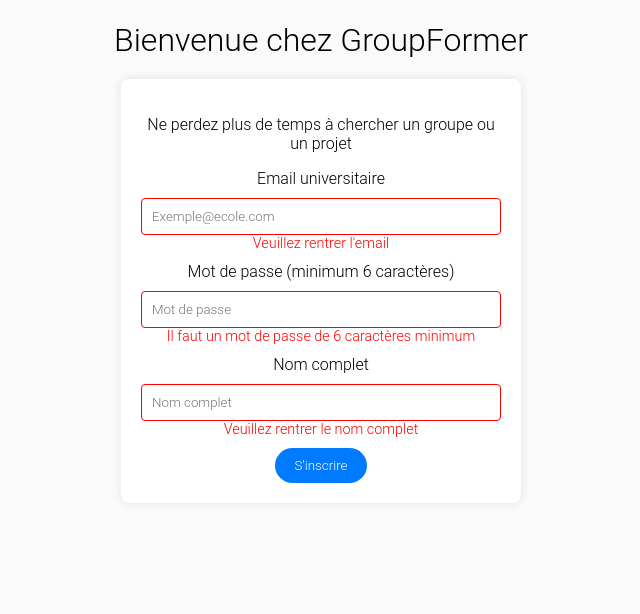
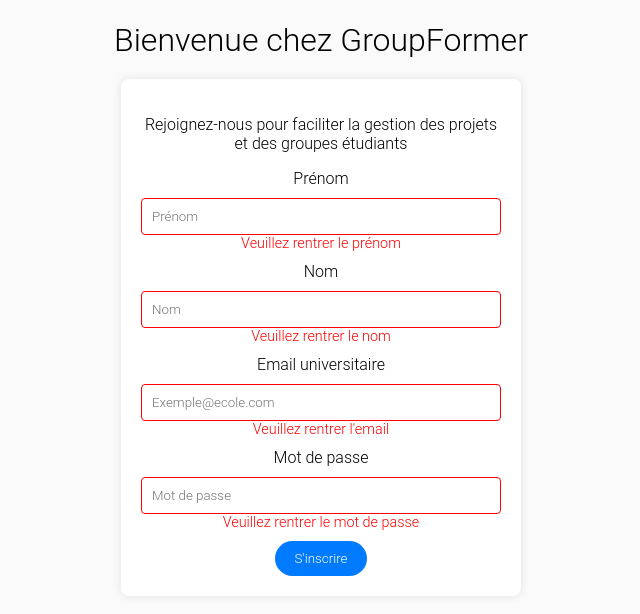
Before and after one commit to SaadaLaura/GroupFormer, an Angular app in the folder front/: page /register in a window 1280 px wide. Both pictures are taken after a click on the button "S'inscrire". Shown: the top 614 px of the page, without its empty margins (319-959 px from the left). Built offline with nearby package versions, Linux system fonts and the light colour scheme.

Commit message:
add message ajout etudiant page home + ajout inscription

```diff
--- a/front/src/app/home/home.component.html
+++ b/front/src/app/home/home.component.html
@@ -15,7 +15,9 @@
         </div>
     </section>
     <ng-container *ngIf="isLoggedIn; else notLoggedInContent">
-       <!-- TO DO : stat personnel ou recommandation d'équipe ou projet a voir-->
+        <ng-container *ngIf="userRole === 'admin'">
+            <p class="infoAdmin">Pour permettre aux étudiants d'accéder à la plateforme, veuillez suivre les instructions sur la page <a href="/profil">gestion-étudiant</a>.</p>
+        </ng-container>
     </ng-container>
     <ng-template #notLoggedInContent>
         <button (click)="navigateTo('register')" class="signup-btn">S'inscrire maintenant</button>
--- a/front/src/app/home/home.component.scss
+++ b/front/src/app/home/home.component.scss
@@ -33,7 +33,9 @@
   margin-bottom: 15px;
   text-align: left;
 }
-
+.infoAdmin{
+  text-align: left;
+}
 .description-section {
   margin: 20px 0;
   padding: 20px;
--- a/front/src/app/home/home.component.ts
+++ b/front/src/app/home/home.component.ts
@@ -3,6 +3,7 @@ import { CommonModule } from '@angular/common';
 import { Router } from '@angular/router';
 import { StateService } from '../services/state.service';
 import { NavbarComponent } from '../navbar/navbar.component';
+import { UsersService } from '../services/users.service';
 
 @Component({
   selector: 'app-home',
@@ -13,11 +14,20 @@ import { NavbarComponent } from '../navbar/navbar.component';
 })
 export class HomeComponent implements OnInit {
   isLoggedIn: boolean = false;
+  userRole: string | null = null;
 
-  constructor(private router: Router, private stateService: StateService) {}
+  constructor(private router: Router, private stateService: StateService, private usersService: UsersService) {}
 
   ngOnInit(): void {
     this.isLoggedIn = localStorage.getItem('isLoggedIn') === 'true';
+    if (this.isLoggedIn) {
+      const token = localStorage.getItem('token');
+      if (token) {
+        this.usersService.getUserInfo(token).subscribe(user => {
+          this.userRole = user.role;
+        });
+      }
+    }
   }
 
   navigateTo(route: string): void {
--- a/front/src/app/register/register.component.html
+++ b/front/src/app/register/register.component.html
@@ -1,14 +1,17 @@
 <h1 class="main-title">Bienvenue chez GroupFormer</h1>
 <div class="register-container">
-  <p>Ne perdez plus de temps à chercher un groupe ou un projet</p>
+  <p>Rejoignez-nous pour faciliter la gestion des projets et des groupes étudiants</p>
+  <label for="firstname">Prénom</label>
+  <input type="text" id="firstname" placeholder="Prénom" class="input-box" [(ngModel)]="firstname" [ngClass]="{'error': firstnameError}" (keydown.enter)="register()">
+  <div *ngIf="firstnameError" class="error-message">Veuillez rentrer le prénom</div>
+  <label for="lastname">Nom</label>
+  <input type="text" id="lastname" placeholder="Nom" class="input-box" [(ngModel)]="lastname" [ngClass]="{'error': lastnameError}" (keydown.enter)="register()">
+  <div *ngIf="lastnameError" class="error-message">Veuillez rentrer le nom</div>
   <label for="email">Email universitaire</label>
   <input type="email" id="email" placeholder="Exemple@ecole.com" class="input-box" [(ngModel)]="email" [ngClass]="{'error': emailError}" (keydown.enter)="register()">
   <div *ngIf="emailError" class="error-message">Veuillez rentrer l'email</div>
-  <label for="password">Mot de passe (minimum 6 caractères)</label>
+  <label for="password">Mot de passe</label>
   <input type="password" id="password" placeholder="Mot de passe" class="input-box" [(ngModel)]="password" [ngClass]="{'error': passwordError}" (keydown.enter)="register()">
-  <div *ngIf="passwordError" class="error-message">Il faut un mot de passe de 6 caractères minimum</div>
-  <label for="fullName">Nom complet</label>
-  <input type="text" id="fullName" placeholder="Nom complet" class="input-box" [(ngModel)]="fullName" [ngClass]="{'error': fullNameError}" (keydown.enter)="register()">
-  <div *ngIf="fullNameError" class="error-message">Veuillez rentrer le nom complet</div>
+  <div *ngIf="passwordError" class="error-message">Veuillez rentrer le mot de passe</div>
   <button (click)="register()" class="register-btn">S'inscrire</button>
 </div>
--- a/front/src/app/register/register.component.ts
+++ b/front/src/app/register/register.component.ts
@@ -2,6 +2,7 @@ import { Component } from '@angular/core';
 import { Router } from '@angular/router';
 import { CommonModule } from '@angular/common';
 import { FormsModule } from '@angular/forms';
+import { UsersService } from '../services/users.service';
 
 @Component({
   selector: 'app-register',
@@ -13,22 +14,41 @@ import { FormsModule } from '@angular/forms';
 export class RegisterComponent {
   email: string = '';
   password: string = '';
-  fullName: string = '';
+  firstname: string = '';
+  lastname: string = '';
   emailError: boolean = false;
   passwordError: boolean = false;
-  fullNameError: boolean = false;
+  firstnameError: boolean = false;
+  lastnameError: boolean = false;
 
-  constructor(private router: Router) {}
+  constructor(private router: Router, private usersService: UsersService) {}
 
   register() {
     this.emailError = !this.email;
-    this.passwordError = this.password.length < 6;
-    this.fullNameError = !this.fullName;
+    this.passwordError = !this.password;
+    this.firstnameError = !this.firstname;
+    this.lastnameError = !this.lastname;
 
-    if (!this.emailError && !this.passwordError && !this.fullNameError) {
-      alert('Vous êtes bien inscrit');
-      localStorage.setItem('isLoggedIn', 'true');
-      this.router.navigate(['/']);
+    if (!this.emailError && !this.passwordError && !this.firstnameError && !this.lastnameError) {
+      const user = {
+        firstname: this.firstname,
+        lastname: this.lastname,
+        email: this.email,
+        password: this.password,
+        role: 'admin' // Role is set to 'admin'
+      };
+
+      this.usersService.register(user).subscribe({
+        next: () => {
+          alert('Vous êtes bien inscrit');
+          localStorage.setItem('isLoggedIn', 'true');
+          this.router.navigate(['/']);
+        },
+        error: (error) => {
+          console.error('Erreur lors de l\'inscription:', error);
+          alert('Erreur lors de l\'inscription');
+        }
+      });
     }
   }
 }
--- a/front/src/app/services/users.service.ts
+++ b/front/src/app/services/users.service.ts
@@ -39,6 +39,13 @@ export class UsersService {
       catchError(this.handleError)
     );
   }
+
+  register(user: { firstname: string, lastname: string, email: string, password: string, role: string }): Observable<any> {
+    return this.http.post<any>(`${this.baseUrl}/users/register`, user).pipe(
+      catchError(this.handleError)
+    );
+  }
+
 
   //Pour les Students
   getStudentsWithoutProject(token: string): Observable<Student[]> {
```
